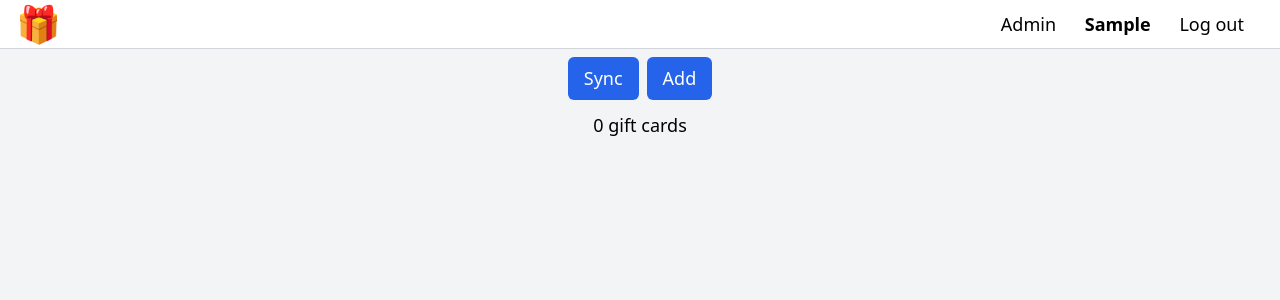
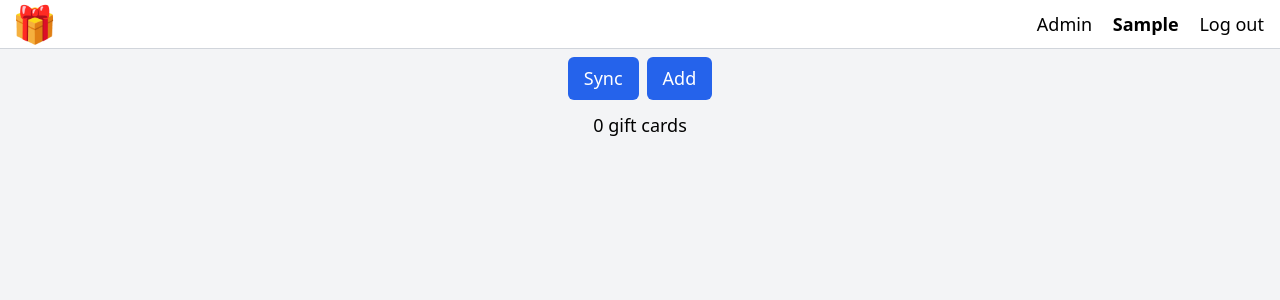
Before and after one commit to minho42/coles, a Django app: page / in a window 1280 px wide. Shown: the top 300 px of the page. Run offline with Django 4.2, Linux system fonts and the light colour scheme; the visitor is signed in with stand-in values (Sample User, id 1); data that the repository does not hold is empty.

Commit message:
narrow margin for navbar items

```diff
--- a/templates/navbar.html
+++ b/templates/navbar.html
@@ -2,7 +2,7 @@
 
 <nav>
   <header class="border-b border-gray-300">
-    <div class="bg-white flex items-center justify-between pl-3 pr-3 py-2 h-12">
+    <div class="bg-white flex items-center justify-between px-2 py-2 h-12">
       <div class="flex items-center">
         <a class="px-1 py-1 font-semibold text-black hover:text-black" href="{% url 'coles:list' %}">
           <span class="text-4xl">🎁</span>
@@ -12,27 +12,27 @@
       <div class="">
         {% if request.user.is_authenticated %}
 
-        <div class="mr-3 my-2">
+        <div class="my-2">
           {% if request.user.is_superuser %}
-          <a class="px-3 py-2 text-center rounded-lg hover:bg-gray-100" href="{% url 'admin:index' %}" target="_blank"
+          <a class="px-2 py-2 text-center rounded-lg hover:bg-gray-100" href="{% url 'admin:index' %}" target="_blank"
             rel="noopener noreferrer">
             Admin
           </a>
           {% endif %}
 
-          <a class="px-3 py-2 text-center rounded-lg hover:bg-gray-100"
+          <a class="px-2 py-2 text-center rounded-lg hover:bg-gray-100"
             href="{% url 'profiles:user' request.user.slug %}">
             <b>{{ user.firstname_or_username|truncatechars:10 }}</b>
           </a>
 
-          <a class="px-3 py-2 text-center rounded-lg hover:bg-gray-100" href="{% url 'account_logout' %}">
+          <a class="px-2 py-2 text-center rounded-lg hover:bg-gray-100" href="{% url 'account_logout' %}">
             Log out</a>
         </div>
         {% else %}
         <div class="flex">
-          <a class="text-black hover:text-black block px-3 py-1 text-center rounded-lg border-2 border-blue-500 hover:bg-gray-100"
+          <a class="text-black hover:text-black block px-2 py-1 text-center rounded-lg border-2 border-blue-500 hover:bg-gray-100"
             href="{% url 'account_signup' %}">Sign up</a>
-          <a class="text-black hover:text-black block px-3 py-1 text-center rounded-lg hover:bg-gray-100"
+          <a class="text-black hover:text-black block px-2 py-1 text-center rounded-lg hover:bg-gray-100"
             href="{% url 'account_login' %}">Log in</a>
         </div>
         {% endif %}
```
Also changed, not shown: static/css/tailwind-output.css.
